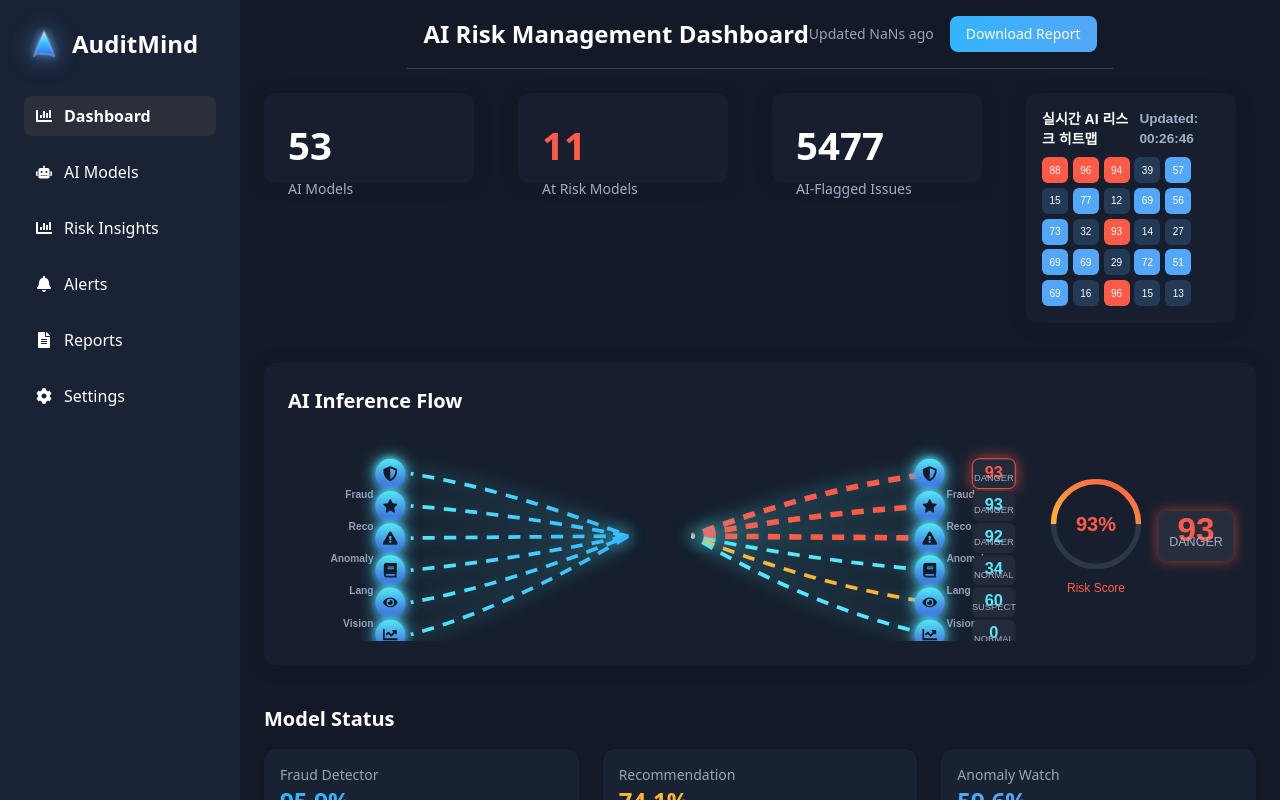
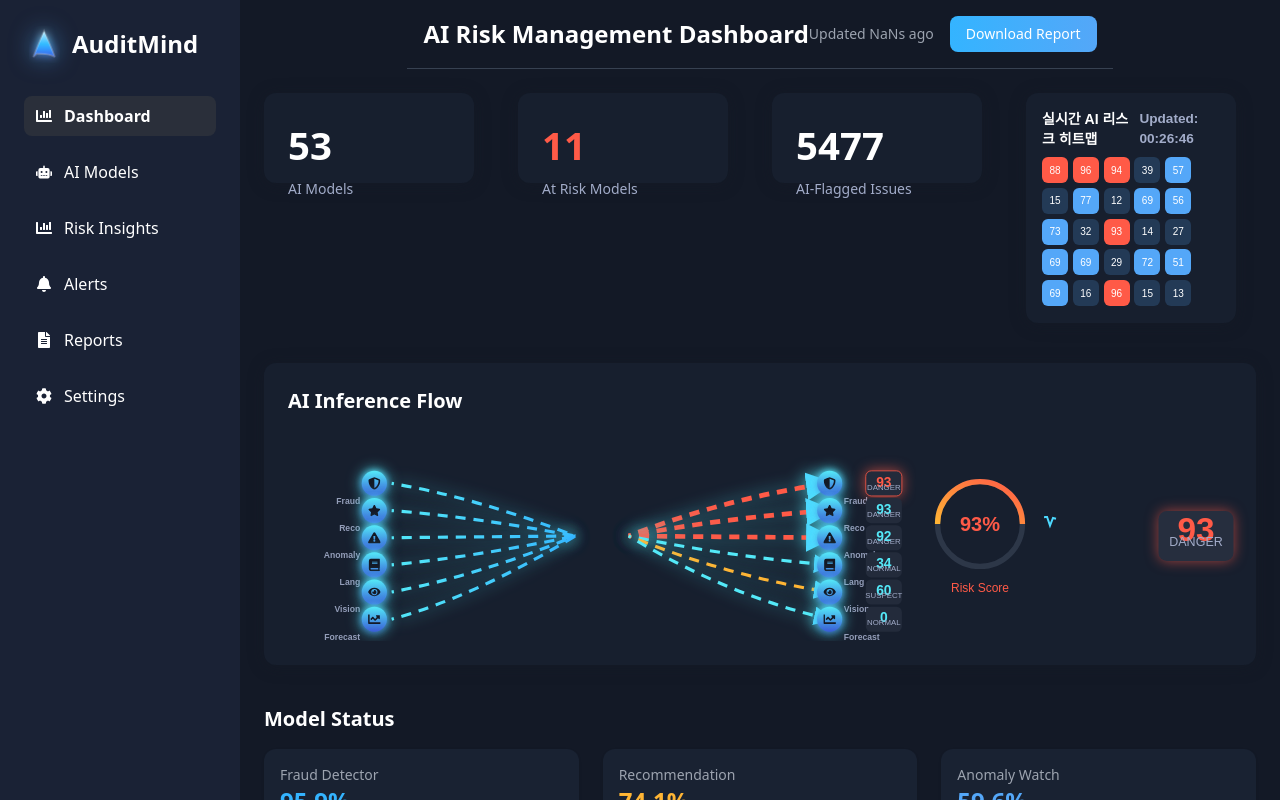
Before and after one commit to kangsangyoul/AM10, a React (Vite) app: page / in a window 1280 px wide. Built offline with nearby package versions, Linux system fonts and the light colour scheme; the HTML template or start-up script is replaced by a standard one.

Commit message:
Enhance inference flow with arrows and sparkline

```diff
--- a/src/components/FlowCurve.jsx
+++ b/src/components/FlowCurve.jsx
@@ -1,12 +1,13 @@
 import React from 'react';
 
-const FlowCurve = ({ d, color = 'url(#emerald)', width = 4 }) => (
+const FlowCurve = ({ d, color = 'url(#emerald)', width = 4, marker = '' }) => (
   <path
     d={d}
     stroke={color}
     strokeWidth={width}
     fill="none"
     strokeDasharray="13 10"
+    markerEnd={marker}
     className="flow-curve"
   />
 );
--- a/src/components/InferenceFlow.jsx
+++ b/src/components/InferenceFlow.jsx
@@ -29,10 +29,14 @@ const colorFor = (score) => {
 
 const InferenceFlow = () => {
   const [scores, setScores] = useState(models.map(() => 50));
+  const [history, setHistory] = useState([]);
 
   useEffect(() => {
     const id = setInterval(() => {
-      setScores(models.map(() => Math.floor(Math.random() * 101)));
+      const next = models.map(() => Math.floor(Math.random() * 101));
+      setScores(next);
+      const max = next.reduce((p, c, i) => (c > next[p] ? i : p), 0);
+      setHistory((h) => [...h.slice(-29), next[max]]);
     }, 1000);
     return () => clearInterval(id);
   }, []);
@@ -62,6 +66,9 @@ const InferenceFlow = () => {
               <feMergeNode in="SourceGraphic" />
             </feMerge>
           </filter>
+          <marker id="arrow" viewBox="0 0 6 6" refX="5" refY="3" markerWidth="6" markerHeight="6" orient="auto">
+            <path d="M0 0 L6 3 L0 6 Z" fill="#4dd9ff" />
+          </marker>
           <style>{`
             .flow-curve { animation: flowDash 1.2s linear infinite; filter: drop-shadow(0 0 10px #54e9f8cc); }
             @keyframes flowDash { to { stroke-dashoffset: -23; } }
@@ -85,6 +92,7 @@ const InferenceFlow = () => {
               d={outputPath}
               color={colorFor(scores[i])}
               width={scores[i] >= 80 ? 6 : 4}
+              marker="url(#arrow)"
             />
           );
         })}
@@ -136,6 +144,14 @@ const InferenceFlow = () => {
       </svg>
       <div className="ml-4 flex items-center space-x-4">
         <RiskGauge score={scores[maxIndex]} />
+        <svg width="100" height="40" className="text-[#4dd9ff]">
+          <polyline
+            fill="none"
+            stroke="currentColor"
+            strokeWidth="2"
+            points={history.map((v, i) => `${i * 3},${40 - (v / 100) * 40}`).join(' ')}
+          />
+        </svg>
         <DangerScoreCard score={scores[maxIndex]} state={getState(scores[maxIndex])} />
       </div>
     </div>
```
